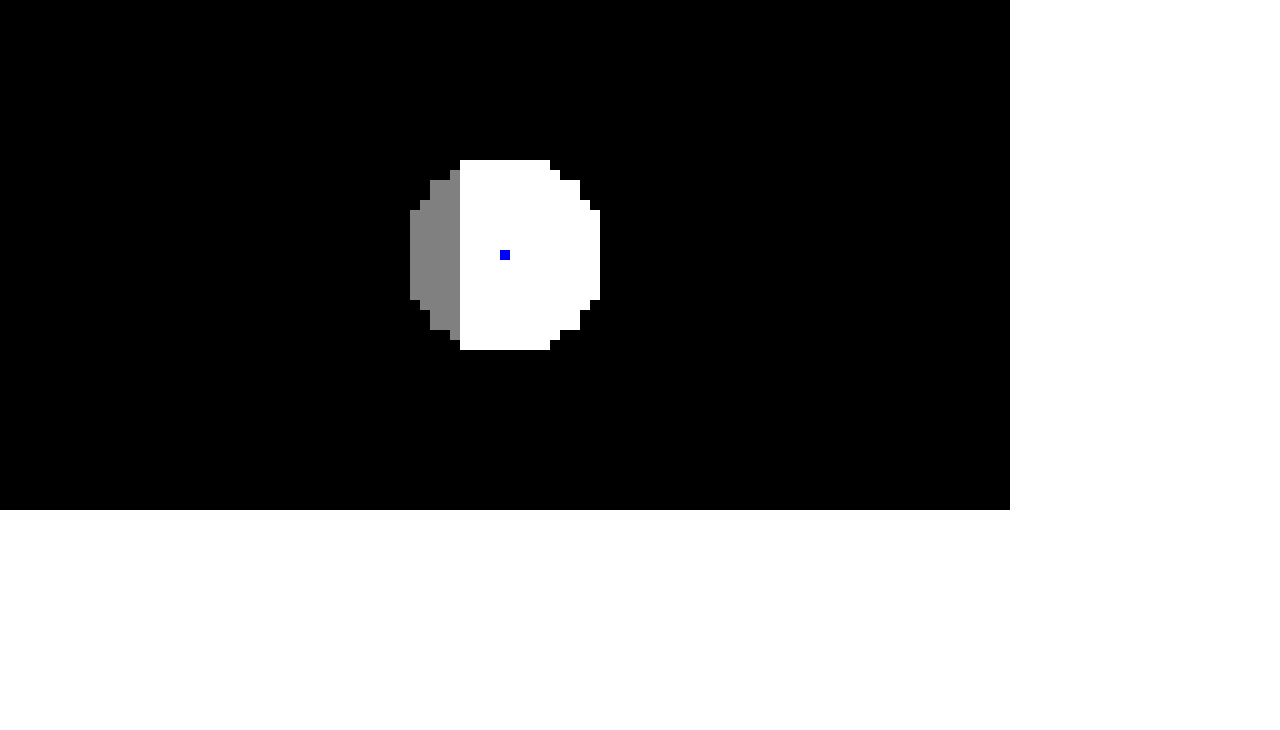
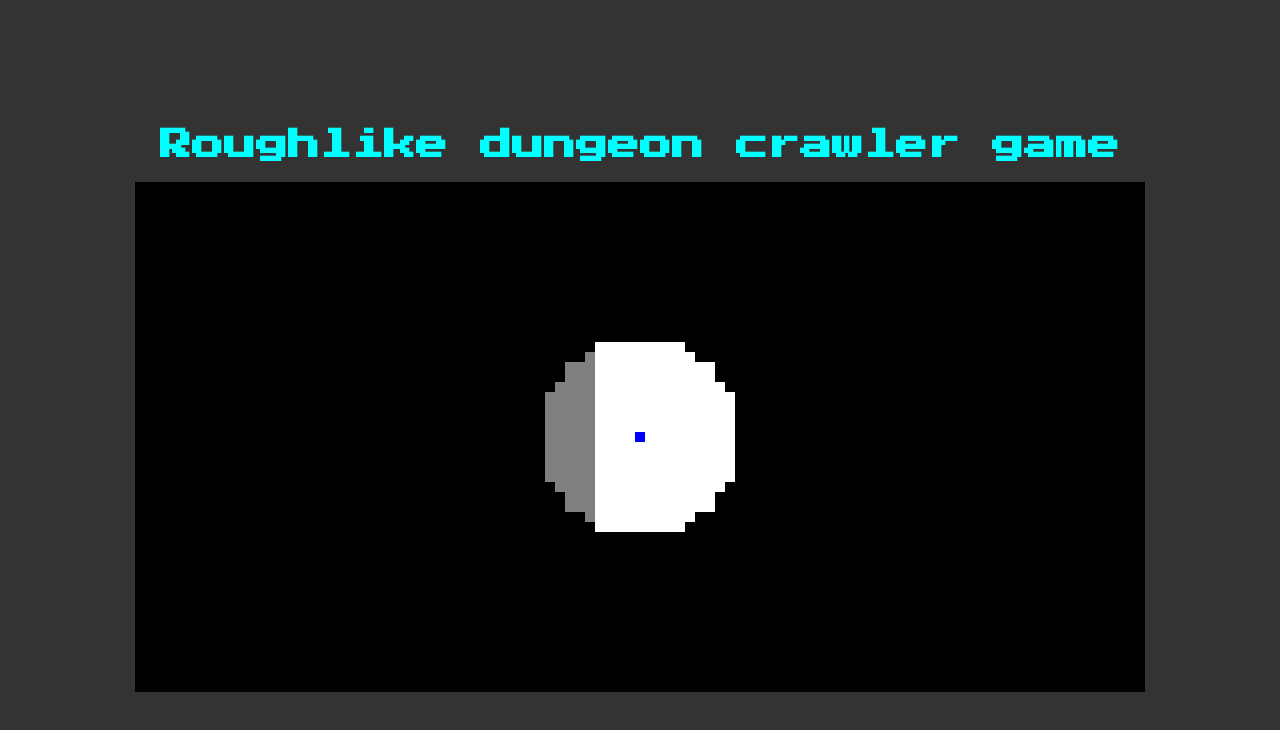
Before and after one commit to mkermani144/freecodecamp-projects, a React (Create React App) app in the folder roughlike-dungeon-crawler-game/: page / in a window 1280 px wide. Shown: the top 730 px of the page. Built offline with nearby package versions, Linux system fonts and the light colour scheme; the HTML template or start-up script is replaced by a standard one.

Commit message:
Add title

```diff
--- a/roughlike-dungeon-crawler-game/public/index.html
+++ b/roughlike-dungeon-crawler-game/public/index.html
@@ -4,7 +4,7 @@
     <meta charset="utf-8">
     <meta name="viewport" content="width=device-width, initial-scale=1">
     <title>React roughlike dungeon crawler game</title>
-  </head>
+    <link href="https://fonts.googleapis.com/css?family=Press+Start+2P" rel="stylesheet">  </head>
   <body>
     <div id="root"></div>
   </body>
--- /dev/null
+++ b/roughlike-dungeon-crawler-game/src/App.css
@@ -0,0 +1,9 @@
+.app {
+  display: flex;
+  flex-direction: column;
+  justify-content: center;
+  align-items: center;
+  background-color: #333;
+  width: 100vw;
+  height: 100vh;
+}
--- a/roughlike-dungeon-crawler-game/src/App.js
+++ b/roughlike-dungeon-crawler-game/src/App.js
@@ -2,11 +2,12 @@ import React, { Component } from 'react';
 import BattlefieldContainer from './BattlefieldContainer';
 import HudContainer from './HudContainer';
 import Title from './Title';
+import './App.css';
 
 class App extends Component {
   render() {
     return (
-      <div>
+      <div className="app">
         <Title />
         <HudContainer />
         <BattlefieldContainer />
--- /dev/null
+++ b/roughlike-dungeon-crawler-game/src/Title.css
@@ -0,0 +1,4 @@
+.title {
+  font-family: 'Press Start 2P', cursive;
+  color: cyan;
+}
--- a/roughlike-dungeon-crawler-game/src/Title.js
+++ b/roughlike-dungeon-crawler-game/src/Title.js
@@ -1,8 +1,9 @@
 import React, { Component } from 'react';
+import './Title.css';
 
 class Title extends Component {
   render() {
-    return null;
+    return <h1 className="title">Roughlike dungeon crawler game</h1>;
   }
 }
 
```
